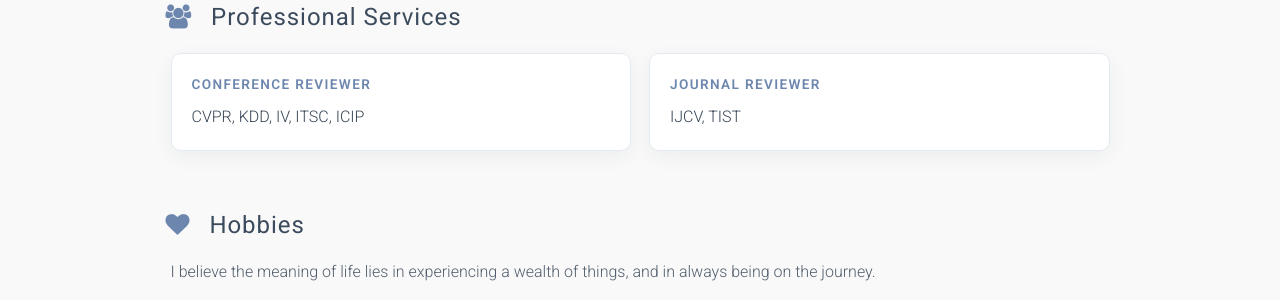
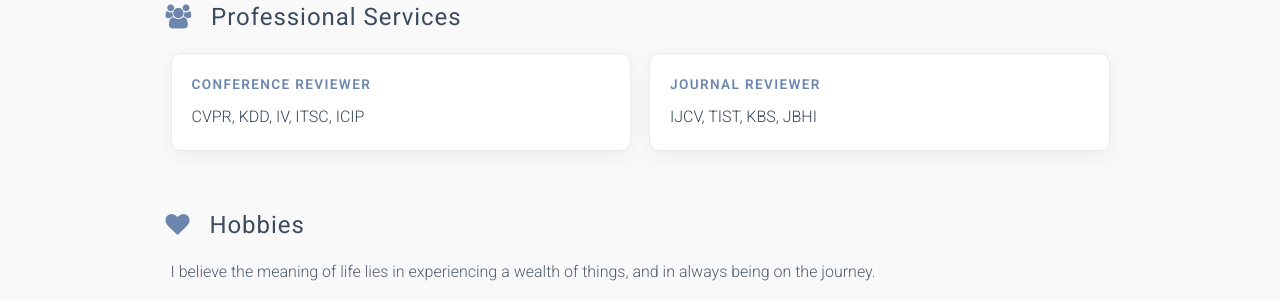
Before and after one commit to yuxuanfanOrion/yuxuanfanOrion.github.io, a Jekyll site: the page built from _pages/about.md, in a window 1280 px wide and 900 px high, scrolled down 1702 px. Shown: the part 345-645 px from the top of the window. Built offline with Jekyll 4.4.1, drawn with Linux system fonts in a browser that asks for light colours; some web fonts are replaced; a style sheet for code colours, icons or effects is not loaded.

Commit message:
Services: add KBS and JBHI to journal reviewer list

```diff
--- a/_pages/about.md
+++ b/_pages/about.md
@@ -251,7 +251,7 @@ layout: default
       </div>
       <div class="info-card">
         <p class="info-card__eyebrow">Journal Reviewer</p>
-        <p class="info-card__text">IJCV, TIST</p>
+        <p class="info-card__text">IJCV, TIST, KBS, JBHI</p>
       </div>
     </div>
   </div>
```
